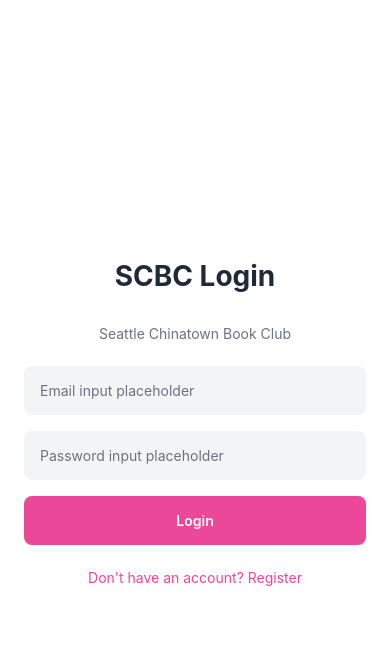
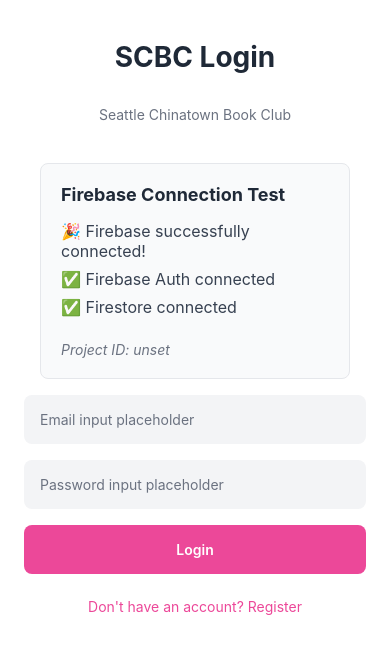
Before and after one commit to mitchellnkeo/SCBC_App, a React Native app: screen /Login in a window 390 px wide. Shown: the top 654 px of the page. Built offline with nearby package versions, Linux system fonts and the light colour scheme; no server answers.

Commit message:
env file populated with Firebase configuration

```diff
--- /dev/null
+++ b/src/components/common/FirebaseTest.tsx
@@ -0,0 +1,93 @@
+import React, { useEffect, useState } from 'react';
+import { View, Text, StyleSheet } from 'react-native';
+import { auth, db } from '../../config/firebase';
+import { connectFirestoreEmulator, getFirestore } from 'firebase/firestore';
+
+const FirebaseTest: React.FC = () => {
+  const [connectionStatus, setConnectionStatus] = useState<string>('Testing...');
+  const [authStatus, setAuthStatus] = useState<string>('Checking...');
+  const [firestoreStatus, setFirestoreStatus] = useState<string>('Checking...');
+
+  useEffect(() => {
+    testFirebaseConnection();
+  }, []);
+
+  const testFirebaseConnection = async () => {
+    try {
+      // Test Firebase Auth
+      if (auth) {
+        setAuthStatus('✅ Firebase Auth connected');
+      } else {
+        setAuthStatus('❌ Firebase Auth failed');
+      }
+
+      // Test Firestore
+      if (db) {
+        setFirestoreStatus('✅ Firestore connected');
+      } else {
+        setFirestoreStatus('❌ Firestore failed');
+      }
+
+      // Overall status
+      if (auth && db) {
+        setConnectionStatus('🎉 Firebase successfully connected!');
+      } else {
+        setConnectionStatus('❌ Firebase connection failed');
+      }
+
+    } catch (error) {
+      console.error('Firebase test error:', error);
+      setConnectionStatus('❌ Firebase connection error');
+      setAuthStatus('❌ Auth error');
+      setFirestoreStatus('❌ Firestore error');
+    }
+  };
+
+  return (
+    <View style={styles.container}>
+      <Text style={styles.title}>Firebase Connection Test</Text>
+
+      <View style={styles.statusContainer}>
+        <Text style={styles.statusText}>{connectionStatus}</Text>
+        <Text style={styles.statusText}>{authStatus}</Text>
+        <Text style={styles.statusText}>{firestoreStatus}</Text>
+      </View>
+
+      <Text style={styles.info}>
+        Project ID: {process.env.EXPO_PUBLIC_FIREBASE_PROJECT_ID || 'Not found'}
+      </Text>
+    </View>
+  );
+};
+
+const styles = StyleSheet.create({
+  container: {
+    padding: 20,
+    backgroundColor: '#f9fafb',
+    margin: 16,
+    borderRadius: 8,
+    borderWidth: 1,
+    borderColor: '#e5e7eb',
+  },
+  title: {
+    fontSize: 18,
+    fontWeight: 'bold',
+    marginBottom: 16,
+    color: '#1f2937',
+  },
+  statusContainer: {
+    marginBottom: 16,
+  },
+  statusText: {
+    fontSize: 16,
+    marginBottom: 8,
+    color: '#374151',
+  },
+  info: {
+    fontSize: 14,
+    color: '#6b7280',
+    fontStyle: 'italic',
+  },
+});
+
+export default FirebaseTest;
--- a/src/screens/auth/LoginScreen.tsx
+++ b/src/screens/auth/LoginScreen.tsx
@@ -1,8 +1,9 @@
 import React from 'react';
-import { View, Text, TouchableOpacity, StyleSheet } from 'react-native';
+import { View, Text, TouchableOpacity, StyleSheet, ScrollView } from 'react-native';
 import { useNavigation } from '@react-navigation/native';
 import { StackNavigationProp } from '@react-navigation/stack';
 import { AuthStackParamList } from '../../navigation/AuthNavigator';
+import FirebaseTest from '../../components/common/FirebaseTest';
 
 type LoginScreenNavigationProp = StackNavigationProp<AuthStackParamList, 'Login'>;
 
@@ -10,12 +11,16 @@
   const navigation = useNavigation<LoginScreenNavigationProp>();
 
   return (
+    <ScrollView style={styles.scrollContainer}>
       <View style={styles.container}>
         <Text style={styles.title}>SCBC Login</Text>
 
         <Text style={styles.subtitle}>
           Seattle Chinatown Book Club
         </Text>
+
+        {/* Firebase Connection Test - Remove this after testing */}
+        <FirebaseTest />
 
         {/* TODO: Add actual login form with React Hook Form */}
         <View style={styles.form}>
@@ -41,16 +46,21 @@
           </Text>
         </TouchableOpacity>
       </View>
+    </ScrollView>
   );
 };
 
 const styles = StyleSheet.create({
+  scrollContainer: {
+    flex: 1,
+    backgroundColor: 'white',
+  },
   container: {
     flex: 1,
-    backgroundColor: 'white',
     justifyContent: 'center',
     alignItems: 'center',
     paddingHorizontal: 24,
+    paddingVertical: 40,
   },
   title: {
     fontSize: 28,
```
Lines whose indentation alone changed are shown as unchanged.
